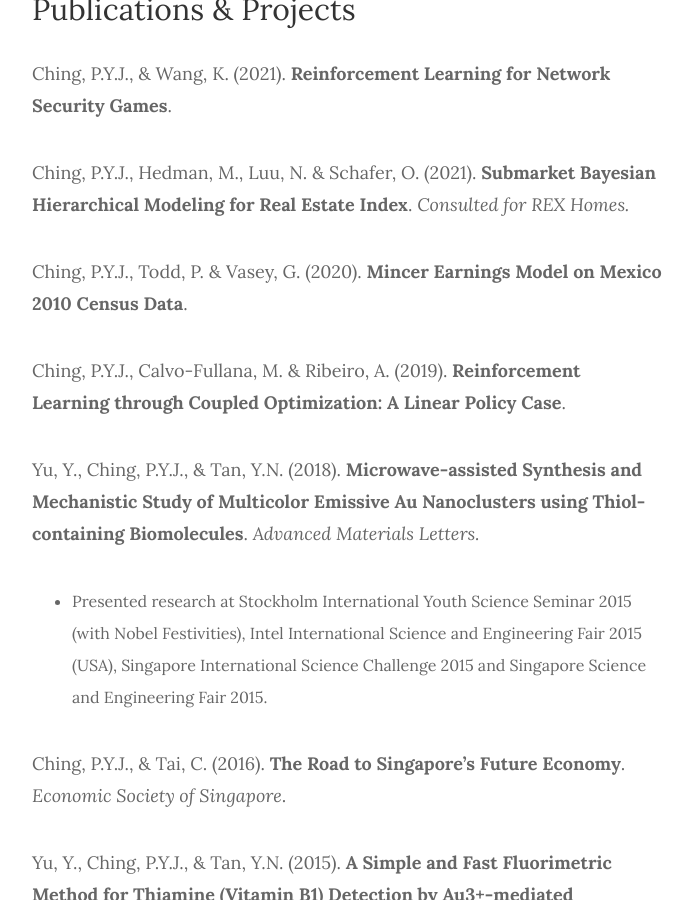
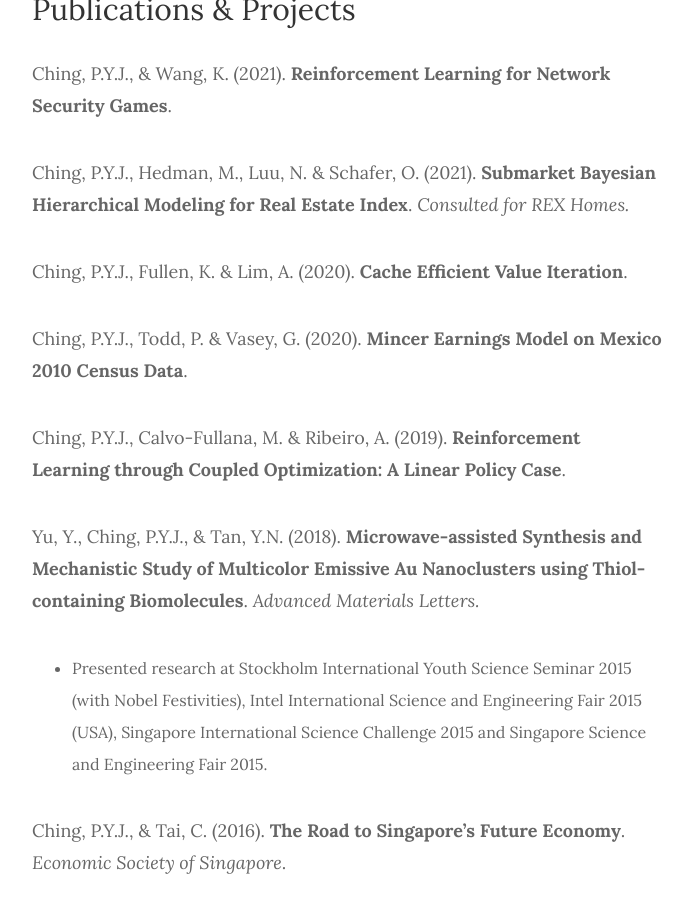
Before and after one commit to PrestonChing/prestonching.github.io, a Jekyll site: the page built from _pages/cv.md, in a window 1280 px wide and 900 px high, scrolled down 691 px. Shown: the whole window, without its empty margins (293-986 px from the left). Built offline with Jekyll 4.4.1, drawn with Linux system fonts in a browser that asks for light colours.

Commit message:
updated cv

```diff
--- a/_pages/cv.md
+++ b/_pages/cv.md
@@ -22,6 +22,8 @@
 Ching, P.Y.J., & Wang, K. (2021). **Reinforcement Learning for Network Security Games**.
 
 Ching, P.Y.J., Hedman, M., Luu, N. & Schafer, O. (2021). **Submarket Bayesian Hierarchical Modeling for Real Estate Index**. *Consulted for REX Homes.*
+
+Ching, P.Y.J., Fullen, K. & Lim, A. (2020). **Cache Efficient Value Iteration**.
 
 Ching, P.Y.J., Todd, P. & Vasey, G. (2020). **Mincer Earnings Model on Mexico 2010 Census Data**.
 
```
